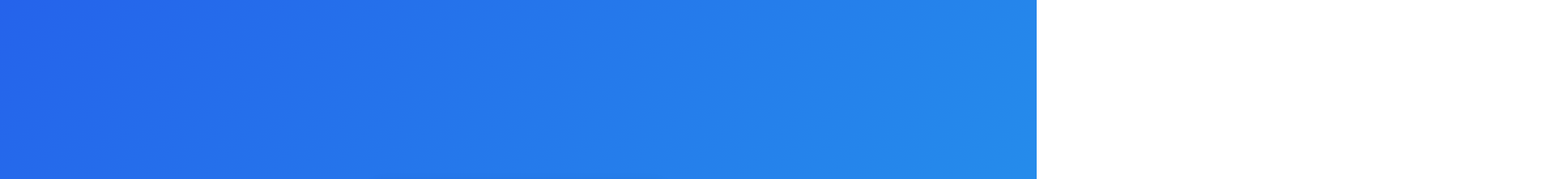
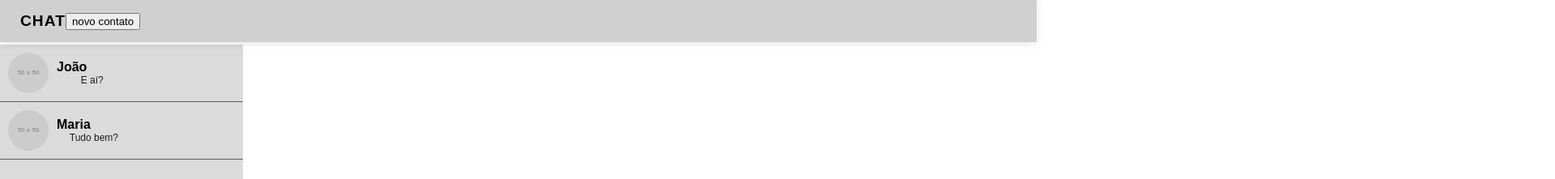
Before and after one commit to jaislon18-hash/PROJETO-JJL, a website: page front-end/login/chat.html in a window 1280 px wide. Shown: the top 221 px of the page at 81% size, 1920 px wide, since content can reach past the window. Drawn offline with Linux system fonts and the light colour scheme; placeholder pictures from the web are drawn by us.

Commit message:
08/04/26

```diff
--- a/front-end/login/chat.css
+++ b/front-end/login/chat.css
@@ -27,15 +27,84 @@
 }
 
 .chat-container{
-    display: none;
+    display: flex;
     background: white;
-    padding: 30px;
+    padding: 3000px;
     border-radius: 10px;
     width: 300px;
     text-align: center;
     box-shadow: 0 5px 15px rgba(0,0,0,0.2);
 }
+.chatHeader {
+    position: fixed;
+    top: 0;
+    left: 0;
+    width: 100%;
+    display: flex;
+    justify-content: flex-start;
+    align-items: center;
+    background: rgba(207, 206, 206, 0.95);
+    backdrop-filter: blur(10px);
+    box-shadow: 0 2px 10px rgba(0,0,0,0.1);
+    padding: 15px 25px;
+    z-index: 1000;
+    box-sizing: border-box;
+}
 
+.chatHeader h2 {
+    margin: 0;
+    font-size: 1.2rem;
+    color: #000000;
+    text-transform: uppercase;
+    letter-spacing: 1px;
+}
+
+.contatosLayout{
+  position: fixed;
+  top: 55px;
+  left: 0;
+  justify-content: flex-start;
+  width: 300px;
+  height: calc(100vh - 55px);
+  overflow-y: auto;
+  background: #dbdbdb;
+  box-sizing: border-box;
+}
+
+.contato {
+  display: flex;
+  align-items: center;
+  padding: 10px;
+  cursor: pointer;
+  border-bottom: 1px solid #5f5f5f;
+}
+
+.contato:hover {
+  background: #cac7c7;
+}
+
+.foto {
+  width: 50px;
+  height: 50px;
+  border-radius: 50%;
+}
+
+.info {
+  margin-left: 10px;
+  display: flex;
+  flex-direction: column;
+}
+
+.nome {
+  margin-right: 50px;
+  font-weight: bold;
+  color: #000000;
+}
+
+.mensagem {
+  font-size: 12px;
+  color: #1d1d1d;
+}
 
 h2 {
     margin-bottom: 20px;
--- a/front-end/login/chat.html
+++ b/front-end/login/chat.html
@@ -32,6 +32,20 @@
     <div id="chat_principal" class="chat-container">
         <div class="chatHeader">
             <h2>chat</h2>
+            <button onclick="adicionarNovoContato()">novo contato</button>
+        </div>
+        <div id="listaContatos" class="contatosLayout"></div>
+        <template id="templateContato">
+            <div class="contato">
+                <img src="foto.jpg" class="foto">
+                <div class="info">
+                    <span class="nome">Nome</span>
+                    <span class="mensagem">Última mensagem</span>
+                </div>
+            </div>
+        </template>
+        <div class="AreaChat">
+
         </div>
     </div>
 
--- a/front-end/login/chat.js
+++ b/front-end/login/chat.js
@@ -4,7 +4,7 @@
     const usuarioInput = document.getElementById("usuario").value;
     const senhaInput = document.getElementById("senha").value;
 
-    // Recupera os dados direto do localStorage
+
     const usuarioSalvo = JSON.parse(localStorage.getItem("usuario"));
 
     if (!usuarioSalvo) {
@@ -12,7 +12,7 @@
         return;
     }
 
-    // Valida se o usuário/email e senha coincidem
+
     if (usuarioInput === usuarioSalvo.email && senhaInput === usuarioSalvo.senha) {
         document.getElementById('chat_principal').style.display = 'block';
         document.getElementById('tela_login').style.display = 'none';
@@ -44,19 +44,18 @@
     if (ValidaEmailSenha(email, senha)) {
         const usuario = { nome, email, senha };
 
-        // Salva no localStorage (persiste mesmo após o refresh)
+
         localStorage.setItem("usuario", JSON.stringify(usuario));
 
         alert("Cadastro realizado com sucesso!");
 
-        // Em vez de window.location.href, apenas troque a tela para não perder o estado
+
         redirecionarLG();
     }
 }
 
 function ValidaEmailSenha(email, senha) {
     const emailValido = /^[^\s@]+@[^\s@]+\.[^\s@]+$/;
-    // Removi a exigência complexa temporariamente para teste, ou mantenha se desejar
     const senhaValida = /^(?=.*[a-z])(?=.*[A-Z])(?=.*\d).{8,}$/;
 
     if (!emailValido.test(email)) {
@@ -71,3 +70,60 @@
 
     return true;
 }
+
+function adicionarNovoContato() {
+  const nome = prompt("Nome do novo contato:");
+  if (!nome) return;
+
+  const novo = {
+    nome: nome,
+    mensagem: "Nova conversa",
+    foto: "https://via.placeholder.com/50"
+  };
+
+  contatos.push(novo);
+  renderizarContatos();
+}
+
+
+const contatos = [
+  {
+    nome: "João",
+    mensagem: "E aí?",
+    foto: "https://via.placeholder.com/50"
+  },
+  {
+    nome: "Maria",
+    mensagem: "Tudo bem?",
+    foto: "https://via.placeholder.com/50"
+  }
+];
+
+
+function renderizarContatos() {
+  const lista = document.getElementById("listaContatos");
+  lista.innerHTML = ""; // limpa tudo
+
+  contatos.forEach(contato => {
+    adicionarContato(contato.nome, contato.mensagem, contato.foto);
+  });
+}
+
+function adicionarContato(nome, mensagem, foto) {
+  const template = document.getElementById("templateContato");
+  const clone = template.content.cloneNode(true);
+
+  clone.querySelector(".nome").textContent = nome;
+  clone.querySelector(".mensagem").textContent = mensagem;
+  clone.querySelector(".foto").src = foto;
+
+  const lista = document.getElementById("listaContatos");
+  if (lista) {
+    lista.appendChild(clone);
+  } else {
+    console.error("Elemento listaContatos não encontrado!");
+  }
+}
+
+// Inicializa a lista de contatos ao carregar
+document.addEventListener("DOMContentLoaded", renderizarContatos);
```
